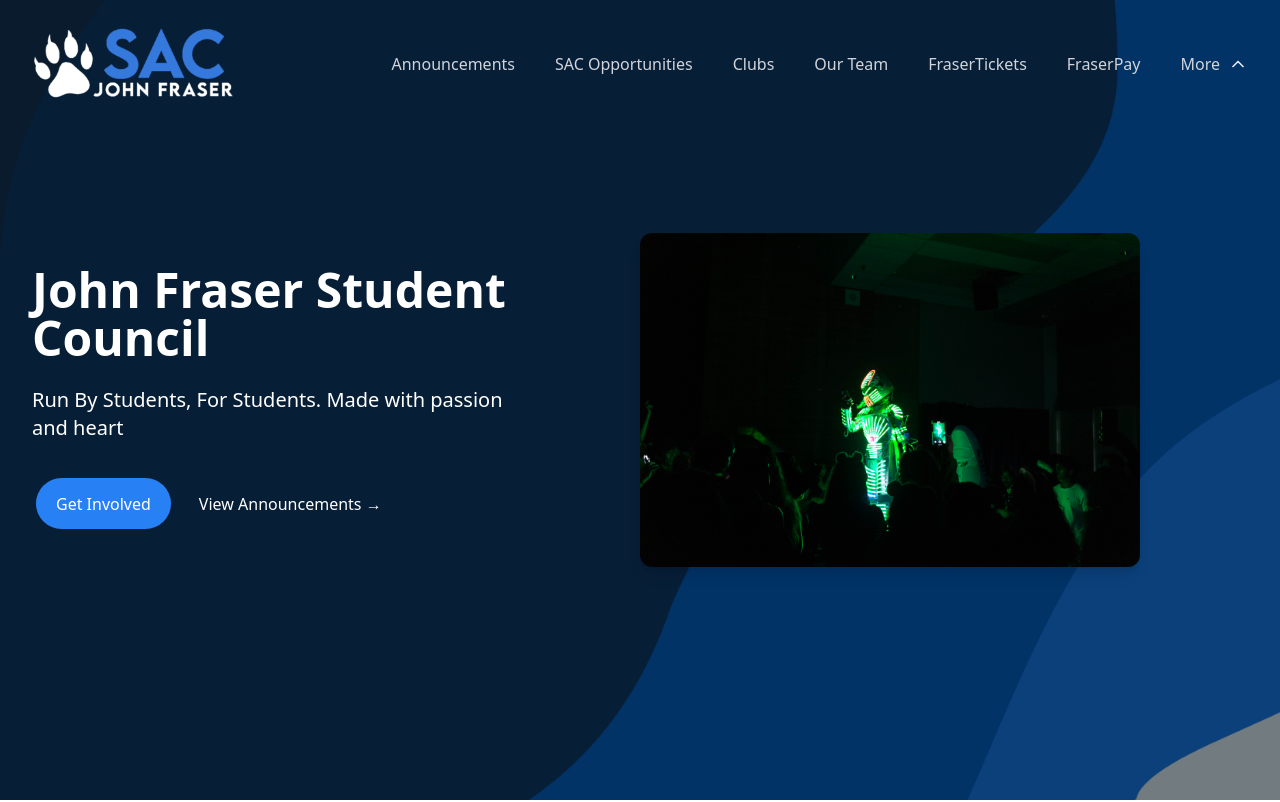
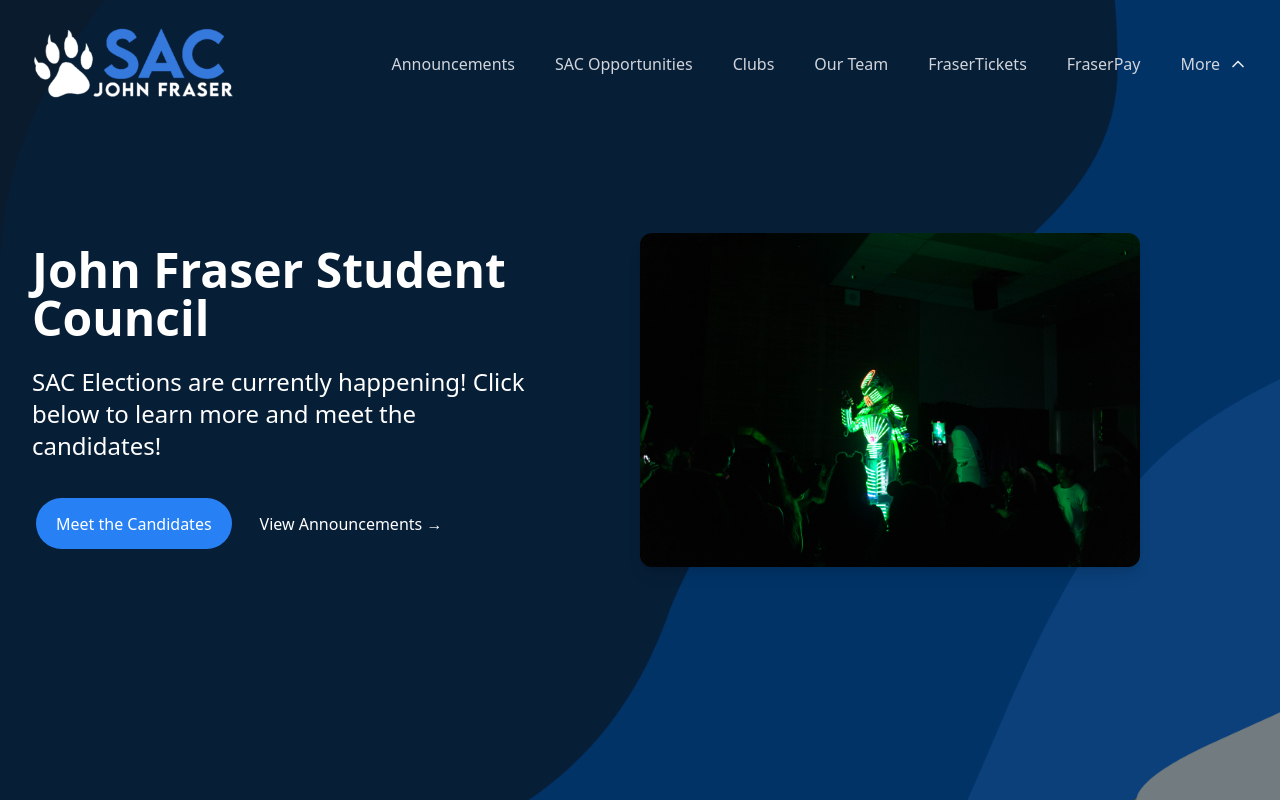
Before and after one commit to JohnfraserSAC/johnfrasersac, a Next.js app: page / in a window 1280 px wide. Shown: the top 802 px of the page. Built offline with nearby package versions, Linux system fonts and the light colour scheme.

Commit message:
changed for elections season

```diff
--- a/app/page.tsx
+++ b/app/page.tsx
@@ -66,12 +66,12 @@
               <h1 className="mb-6 text-4xl font-bold text-white lg:text-6xl">
                 John Fraser Student Council
               </h1>
-              <p className="mb-8 text-xl text-white">
-                Run By Students, For Students. Made with passion and heart
+              <p className="mb-8 text-2xl text-white font-thin">
+                <strong>SAC Elections</strong> are currently happening! Click below to learn more and meet the candidates!
               </p>
               <div className="flex flex-col items-start lg:items-center sm:flex-row">
-                <Link href="/opportunities" className="mb-4 sm:mb-0 sm:mr-4">
-                  <button className="button-2">Get Involved</button>
+                <Link href="https://elections.johnfrasersac.com" className="mb-4 sm:mb-0 sm:mr-4" target="_blank">
+                  <button className="button-2">Meet the Candidates</button>
                 </Link>
                 <Link
                   href="/announcements"
```
